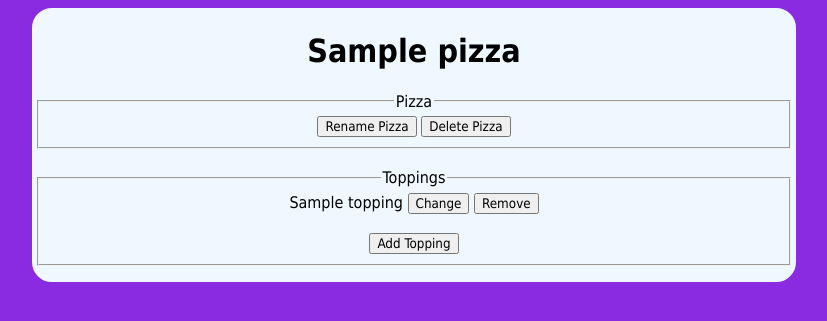
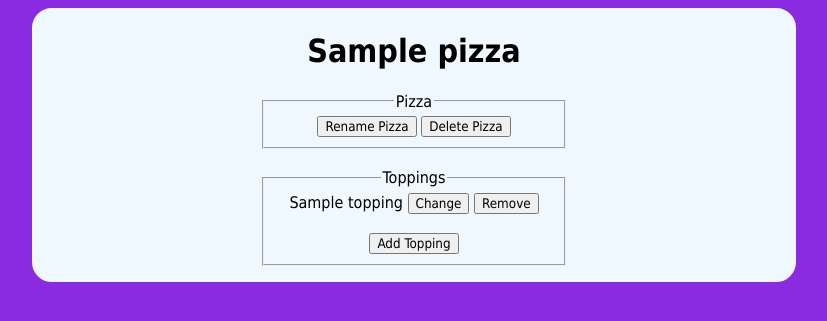
Before and after one commit to Nolano-Smurphy/PizzaManager, a Django app: page /pizza/1/ in a window 1280 px wide. Shown: the top 321 px of the page, without its empty margins (226-1053 px from the left). Run offline with Django 5.2, Linux system fonts and the light colour scheme; tables that the repository leaves empty hold one stand-in row (values such as "Sample post").

Commit message:
Adjusted the formatting on the pizza editor to reduce the size of the borders around each secton of the page.

```diff
--- a/PizzaManager/templates/PizzaManager/pizza_editor.html
+++ b/PizzaManager/templates/PizzaManager/pizza_editor.html
@@ -7,13 +7,13 @@
 <h1>{{ pizza.name }}</h1>
 {% if error_message %}<p><b>ERROR: {{ error_message }}</b></p>{% endif %}
 
-<fieldset id="pizzaChanges">
+<fieldset id="pizzaChanges" class="reduce-horizontal">
     <legend>Pizza</legend>
     <button id="edit_name" onclick="openChangePizzaNameForm()">Rename Pizza</button>
     <button id="delete_pizza" onclick="openDeletePizzaForm()">Delete Pizza</button>
 </fieldset><br>
 
-<fieldset id="toppingsChanges">
+<fieldset id="toppingsChanges" class="reduce-horizontal">
     <legend>Toppings</legend>
     {% for topping in pizza.toppings.all %}
         <label>{{ topping.name }}</label>
```
